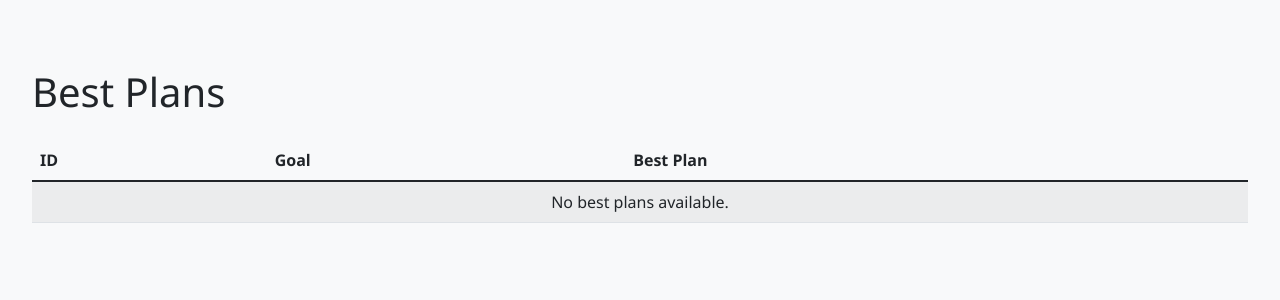
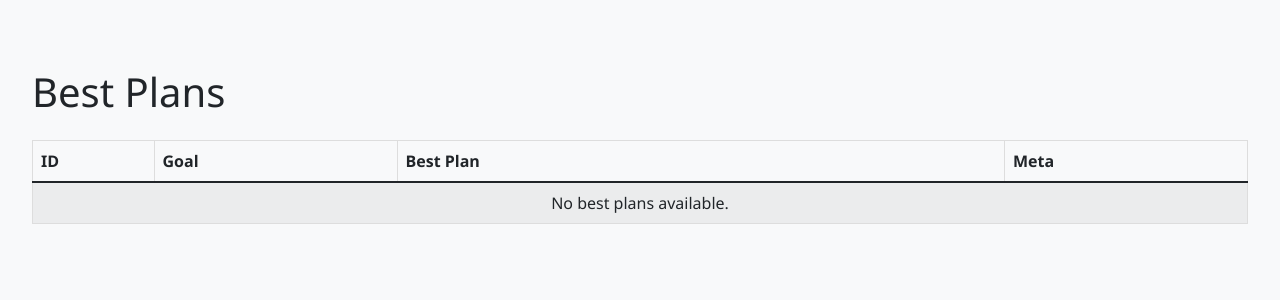
Before and after one commit to ngaut/stackvm, a Flask app: page /best_plans in a window 1280 px wide. Shown: the top 300 px of the page. Run offline with Flask 3, Linux system fonts and the light colour scheme; data that the repository does not hold is empty; parts of the project's set-up code (start-up, migrations or seed data) failed here and were passed over; some libraries are stand-ins or nearby versions.

Commit message:
add meta for task to store labels (#66)

```diff
--- a/app/controller/api_routes.py
+++ b/app/controller/api_routes.py
@@ -390,6 +390,7 @@ def get_best_plans():
                 "id": task.id,
                 "goal": task.goal,
                 "best_plan": task.best_plan,
+                "meta": task.meta,
             }
             for task in tasks
         ]
--- a/app/models/task.py
+++ b/app/models/task.py
@@ -27,5 +27,6 @@ class Task(Base):
     tenant_id = Column(String(36), nullable=True)
     project_id = Column(String(36), nullable=True)
     best_plan = Column(JSON, nullable=True)
+    meta = Column(JSON, nullable=True)
     created_at = Column(DateTime, default=datetime.utcnow)
     updated_at = Column(DateTime, default=datetime.utcnow, onupdate=datetime.utcnow)
--- a/static/styles.css
+++ b/static/styles.css
@@ -106,3 +106,69 @@ body {
 .final-answer p {
     font-size: 1rem;
 }
+
+/* ----- Updated Styles for Best Plans Table ----- */
+
+.table-responsive {
+    overflow-x: auto;
+}
+
+table {
+    width: 100%;
+    border-collapse: collapse;
+    margin-bottom: 20px;
+    table-layout: fixed; /* Enables fixed table layout */
+}
+
+th, td {
+    padding: 12px;
+    border: 1px solid #ddd;
+    text-align: left;
+    vertical-align: top;
+    word-wrap: break-word; /* Allows long words to break and wrap */
+}
+
+th {
+    background-color: #f2f2f2;
+}
+
+pre {
+    margin: 0;
+    font-family: monospace;
+    background-color: #f8f9fa;
+    padding: 10px;
+    border-radius: 4px;
+    overflow: auto;
+}
+
+code {
+    font-family: monospace;
+}
+
+/* Specific Column Widths */
+th.id-column, td.id-column {
+    width: 10%; /* Adjust as needed */
+}
+
+th.goal-column, td.goal-column {
+    width: 20%; /* Adjust as needed */
+}
+
+th.best-plan-column, td.best-plan-column {
+    width: 50%; /* Reduced width */
+}
+
+th.meta-column, td.meta-column {
+    width: 20%; /* Adjust as needed */
+}
+
+table tbody tr:hover {
+    background-color: #f1f1f1;
+}
+
+/* Optional: Hover Effects for Preformatted Text */
+.best-plan-column pre,
+.meta-column pre {
+    /* No height restrictions */
+    max-height: none;
+}
--- a/templates/best_plans.html
+++ b/templates/best_plans.html
@@ -16,9 +16,10 @@
             <table class="table table-striped" id="bestPlansTable">
                 <thead>
                     <tr>
-                        <th>ID</th>
-                        <th>Goal</th>
-                        <th>Best Plan</th>
+                        <th class="id-column">ID</th>
+                        <th class="goal-column">Goal</th>
+                        <th class="best-plan-column">Best Plan</th>
+                        <th class="meta-column">Meta</th>
                     </tr>
                 </thead>
                 <tbody>
@@ -64,16 +65,18 @@
             const tbody = $('#bestPlansTable tbody');
             tbody.empty();
             if (bestPlans.length === 0) {
-                tbody.append('<tr><td colspan="3" class="text-center">No best plans available.</td></tr>');
+                tbody.append('<tr><td colspan="4" class="text-center">No best plans available.</td></tr>');
                 return;
             }
             bestPlans.forEach(plan => {
                 const formattedBestPlan = JSON.stringify(plan.best_plan, null, 2); // Format JSON with indentation
+                const formattedMeta = typeof plan.meta === 'object' ? JSON.stringify(plan.meta, null, 2) : plan.meta;
                 const row = `
                     <tr>
-                        <td>${escapeHtml(plan.id)}</td>
-                        <td>${escapeHtml(plan.goal)}</td>
-                        <td><pre><code class="language-json">${escapeHtml(formattedBestPlan)}</code></pre></td>
+                        <td class="id-column">${escapeHtml(plan.id)}</td>
+                        <td class="goal-column">${escapeHtml(plan.goal)}</td>
+                        <td class="best-plan-column"><pre><code class="language-json">${escapeHtml(formattedBestPlan)}</code></pre></td>
+                        <td class="meta-column"><pre><code class="language-json">${escapeHtml(formattedMeta)}</code></pre></td>
                     </tr>
                 `;
                 tbody.append(row);
```
Also changed, not shown: alembic/versions/b86178b447d0_.py (added, +30 -0 lines).
